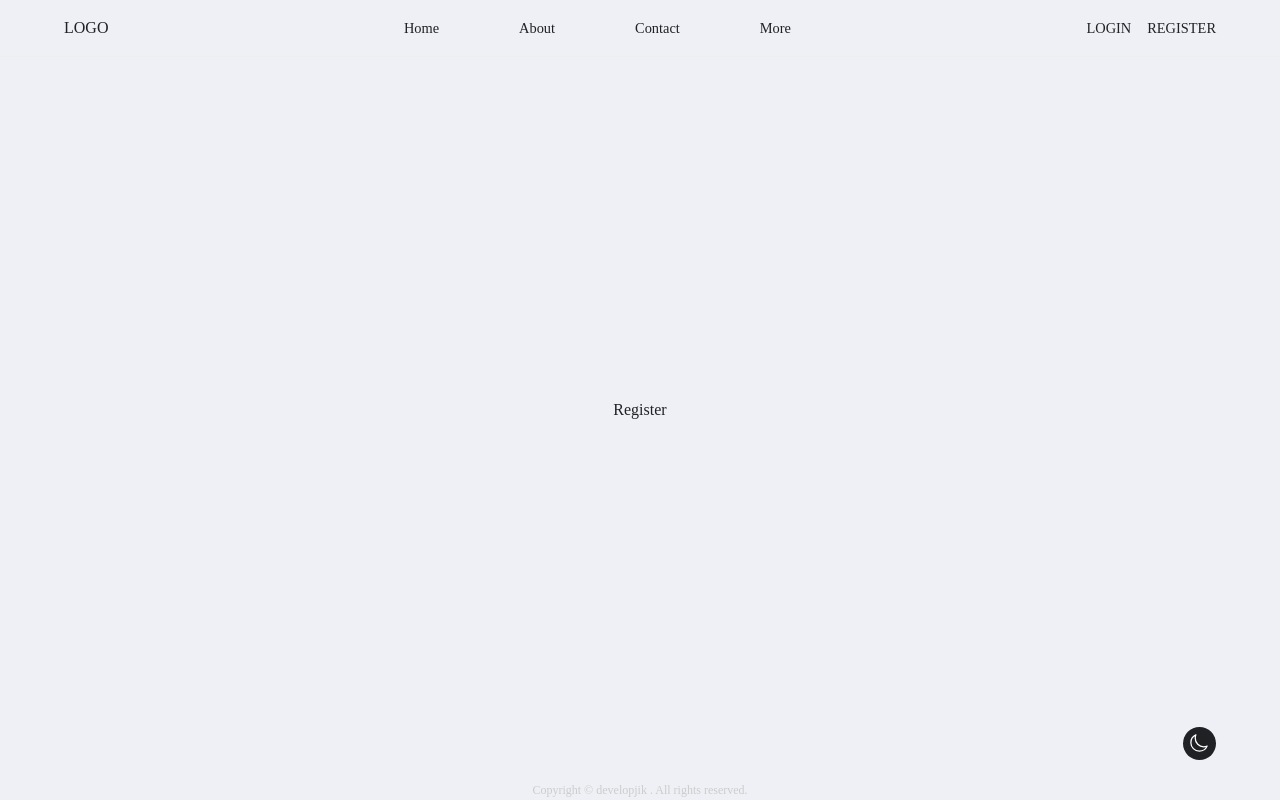
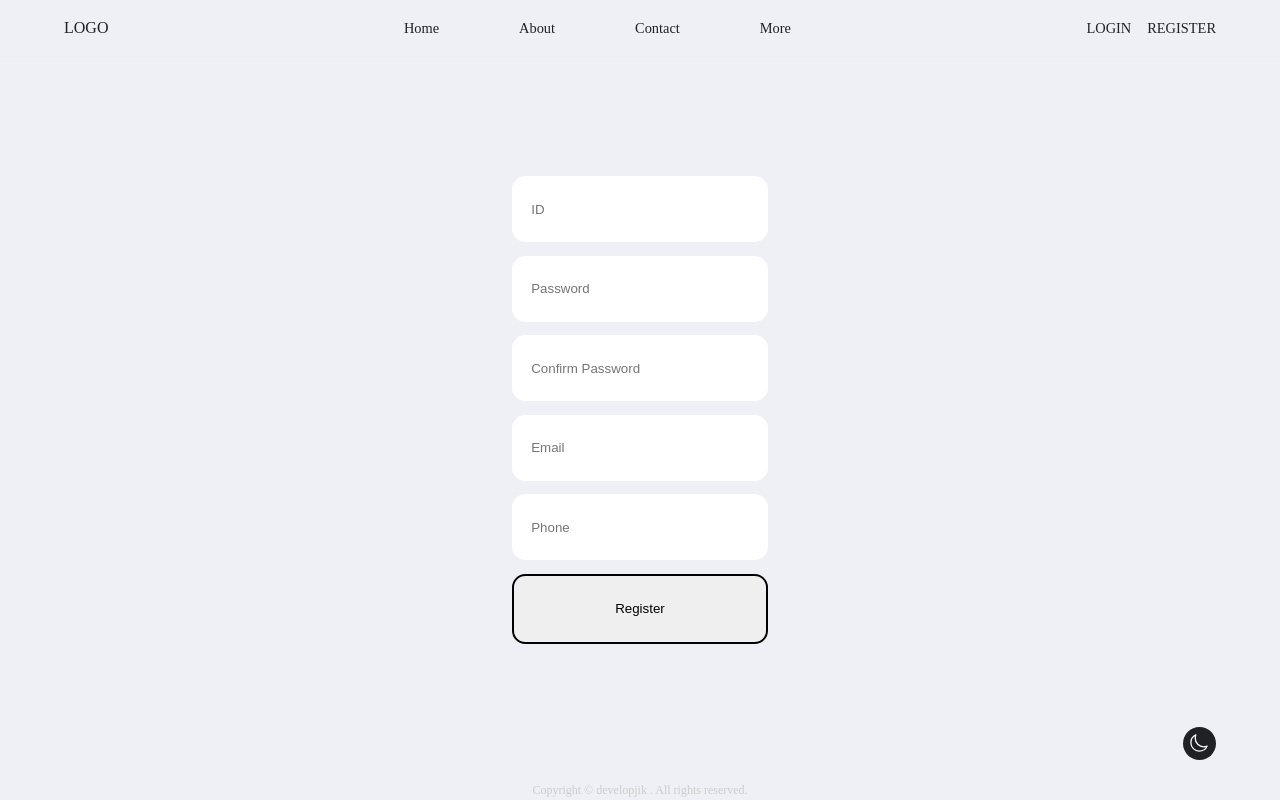
Before and after one commit to developjik/React_Boilerplate_2022, a React (Create React App) app: page /register in a window 1280 px wide. Built offline with nearby package versions, Linux system fonts and the light colour scheme.

Commit message:
refactor: Login Register page 구현

```diff
--- a/src/pages/Login.tsx
+++ b/src/pages/Login.tsx
@@ -1,16 +1,20 @@
+/* eslint-disable react/jsx-props-no-spreading */
 import React from 'react';
+
 import styled from 'styled-components';
 import { BodyContainer } from 'common/style';
+import LoginForm from 'components/LoginForm';
 
 const LC = styled(BodyContainer)`
-  display: flex;
-  justify-content: center;
-  align-items: center;
   height: 97.5vh;
 `;
 
 function Login() {
-  return <LC>Login</LC>;
+  return (
+    <LC>
+      <LoginForm />
+    </LC>
+  );
 }
 
 export default Login;
--- a/src/pages/Register.tsx
+++ b/src/pages/Register.tsx
@@ -1,16 +1,20 @@
+/* eslint-disable react/jsx-props-no-spreading */
 import React from 'react';
+
 import styled from 'styled-components';
 import { BodyContainer } from 'common/style';
+import RegisterForm from 'components/RegisterForm';
 
 const RC = styled(BodyContainer)`
-  display: flex;
-  justify-content: center;
-  align-items: center;
   height: 97.5vh;
 `;
 
 function Register() {
-  return <RC>Register</RC>;
+  return (
+    <RC>
+      <RegisterForm />
+    </RC>
+  );
 }
 
 export default Register;
```
Also changed, not shown: src/index.tsx (+7 -4 lines).
